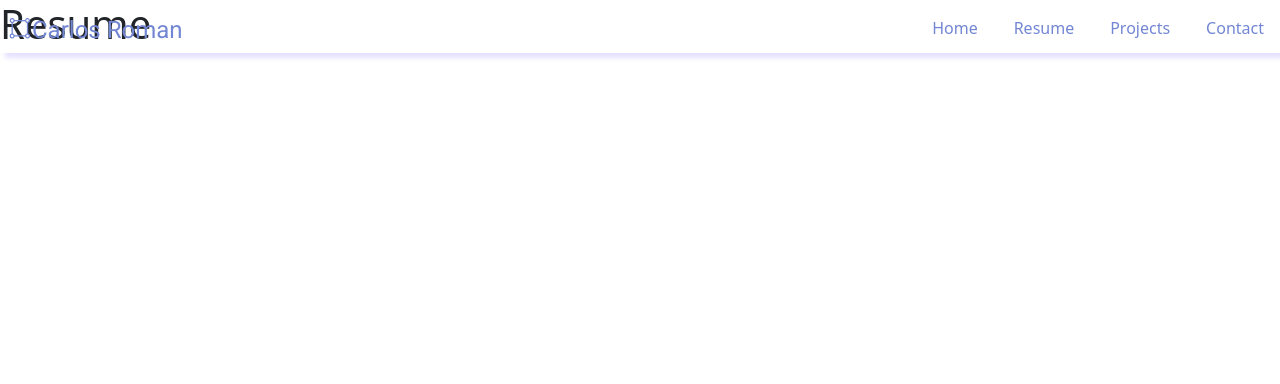
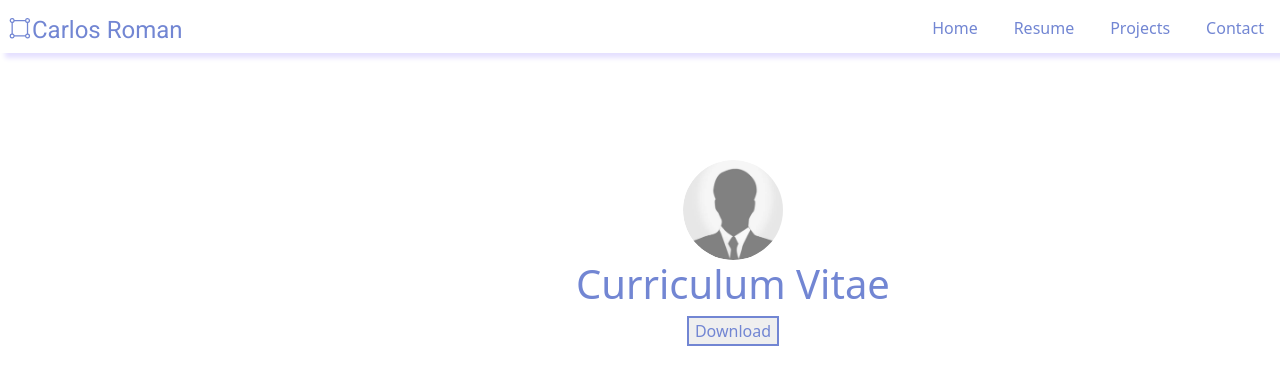
Before and after one commit to valium69mg/WebDevelopment-Course, a React (Create React App) app in the folder carlos_portfolio/my-app/: page /resume in a window 1280 px wide. Shown: the top 384 px of the page. Built offline with nearby package versions, Linux system fonts and the light colour scheme.

Commit message:
Added Resume page (the button doesnt work yet) and some animations when the pages load

```diff
--- a/carlos_portfolio/my-app/package.json
+++ b/carlos_portfolio/my-app/package.json
@@ -6,6 +6,7 @@
     "@testing-library/jest-dom": "^5.17.0",
     "@testing-library/react": "^13.4.0",
     "@testing-library/user-event": "^13.5.0",
+    "framer-motion": "^11.0.6",
     "react": "^18.2.0",
     "react-dom": "^18.2.0",
     "react-router-dom": "^6.22.1",
--- a/carlos_portfolio/my-app/public/styles.css
+++ b/carlos_portfolio/my-app/public/styles.css
@@ -30,6 +30,12 @@
     /* links */
     text-decoration: none;
     padding-right: 2vh;
+    transition: 0.5s ease;
+}
+
+.navibar a:hover {
+    transform: scale(1.2);
+    text-shadow: 4px 4px 8px #7286D3;
 }
 
 .watermark {
@@ -138,3 +144,59 @@
     transform: scale(1.3);
 
 }
+
+/* RESUME */
+
+.resume {
+    position: absolute;
+    left: 45%;
+    padding-top: 20vh;
+    width: fit-content;
+    transform: translate(-50%, -50%);
+}
+
+
+.resume h1 {
+    font-size: 5vh;
+    color: #7286D3;
+}
+
+.resume button{
+    color: #7286D3;
+    border: 2px solid #7286D3;
+    transition: ease 0.5s;
+}
+
+.resume button:hover {
+    transform: scale(1.2);
+}
+.resumeCard {
+    display: flex;
+    flex-direction: column;
+    align-items: center;
+
+}
+/* ICON EFFECT RESUME */
+.wrapperResume {
+    height: 100px;
+    width: 100px;
+    border-radius: 50%;
+    overflow: hidden;
+    border: 0px solid #E5E0FF;
+
+}
+
+.wrapperResume img {
+    height: 100%;
+    width: auto;
+    border-radius: 50%;
+    filter: grayscale(100%);
+    transition: 0.5s ease;
+    cursor:pointer;
+}
+
+
+.wrapperResume img:hover{
+    transform: scale(1.3);
+    filter: grayscale(0%);
+}
--- a/carlos_portfolio/my-app/src/components/contact.jsx
+++ b/carlos_portfolio/my-app/src/components/contact.jsx
@@ -3,7 +3,7 @@ import Navibar from "./navbar";
 
 function Contact(){
     return (
-        <div className="contactContainer">
+        <div className="contactContainer App">
             <Navibar/>
             <h1> Contact Page</h1>
         </div>
--- a/carlos_portfolio/my-app/src/components/home.jsx
+++ b/carlos_portfolio/my-app/src/components/home.jsx
@@ -2,16 +2,38 @@ import React from "react";
 import Navibar from "./navbar";
 import PresentationCard from "./presentation_card";
 import Logos from "./logos";
+
+import {motion} from "framer-motion";
+
+const animations = {
+    initial: {opacity:0,x:-100},
+    animate: {opacity:1,x:0},
+    exit: {opacity:0,x:100}
+};
+
+const AnimatedHome = () => {
+    return (
+        <motion.div
+            variants={animations}
+            initial="initial"
+            animate="animate"
+            exit="exit"
+            transition={{duration:2}}
+        >
+            <PresentationCard/>
+            <Logos/>
+        </motion.div>
+    );
+};
 
 
 function Home(){
     return (
         <div className="App">
             <Navibar/>
-            <PresentationCard/>
-            <Logos/>
+            <AnimatedHome/>
         </div>
-    )
-}
+    );
+};
 
 export default Home;
--- a/carlos_portfolio/my-app/src/components/projects.jsx
+++ b/carlos_portfolio/my-app/src/components/projects.jsx
@@ -3,7 +3,7 @@ import Navibar from "./navbar";
 
 function Projects() {
     return (
-        <div className="projectsContainer">
+        <div className="projectsContainer App">
             <Navibar/>
             <h1> Projects page </h1>
         </div>
--- a/carlos_portfolio/my-app/src/components/resume.jsx
+++ b/carlos_portfolio/my-app/src/components/resume.jsx
@@ -1,13 +1,42 @@
 import React from "react";
 import Navibar from "./navbar";
+import img_dummy from "./img/dummy.jpg";
 
+import {motion} from "framer-motion";
+
+const animations = {
+    initial: {opacity:0,x:100},
+    animate: {opacity:1,x:0},
+    exit: {opacity:0,x:-100}
+};
+
+
+function AnimatedResume(){
+    return (
+        <motion.div
+            className="resume"
+            variants={animations}
+            initial="initial"
+            animate="animate"
+            exit="exit"
+            transition={{duration:2}}
+        >
+            <div className="resumeCard">
+                <div className="wrapperResume"> <img src={img_dummy} alt="dummy"/></div>
+                <h1> Curriculum Vitae </h1>
+                <button> Download</button>
+        </div>
+        </motion.div>
+    );
+}
+;
 function Resume(){
     return (
-        <div className="resumeContainer">
+        <div className="resumeContainer App">
             <Navibar/>
-            <h1> Resume </h1>
+            <AnimatedResume/>
         </div>
     );
-}
+};
 
 export default Resume;
```
Also changed, not shown: carlos_portfolio/my-app/src/components/img/dummy.jpg (added), 1 other file (tests, documents, lock files or other folders).
